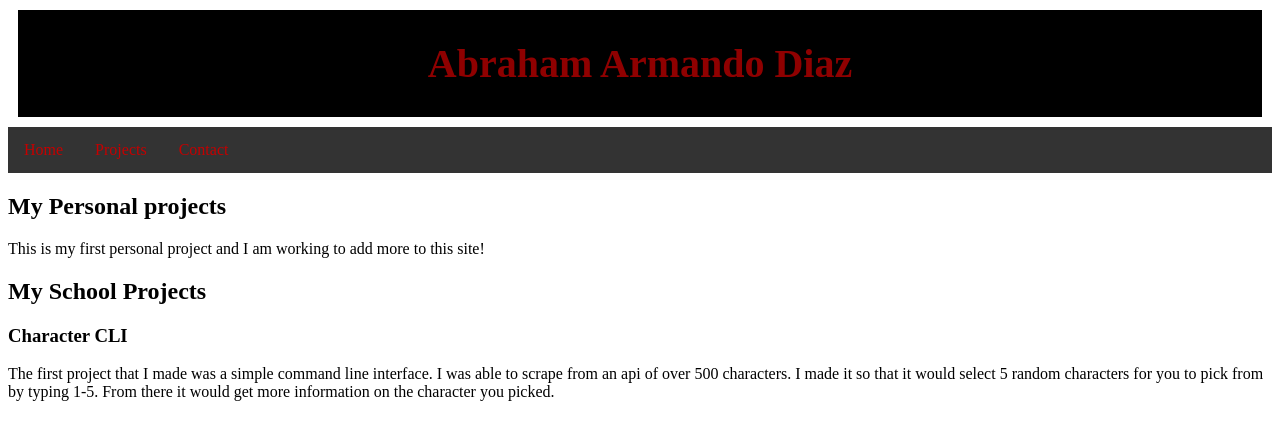
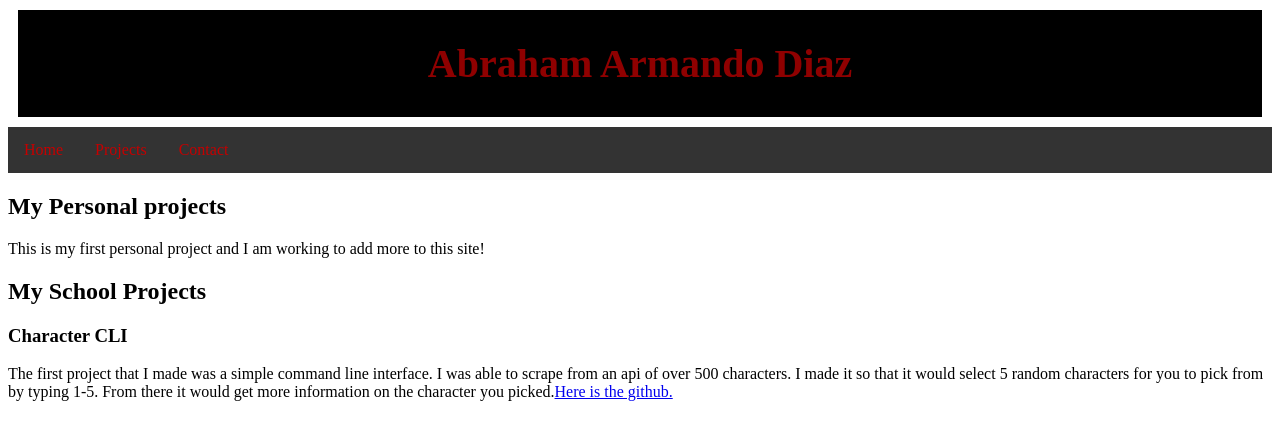
Before and after one commit to abdiaz2018/my-portfolio, a React (Create React App) app: page /projects in a window 1280 px wide. Shown: the top 440 px of the page. Built offline with nearby package versions, Linux system fonts and the light colour scheme; the HTML template or start-up script is replaced by a standard one.

Commit message:
adding links

```diff
--- a/src/projects.js
+++ b/src/projects.js
@@ -13,6 +13,7 @@ class Projects extends Component {
                     <h3>Character CLI</h3>
                     <p>
                         The first project that I made was a simple command line interface. I was able to scrape from an api of over 500 characters. I made it so that it would select 5 random characters for you to pick from by typing 1-5. From there it would get more information on the character you picked.
+                        <a href="https://github.com/abdiaz2018/characterbioCLI" target="_blank" rel="noreferrer noopener">Here is the github.</a>
                     </p>
                 </div>
             </main>
```
